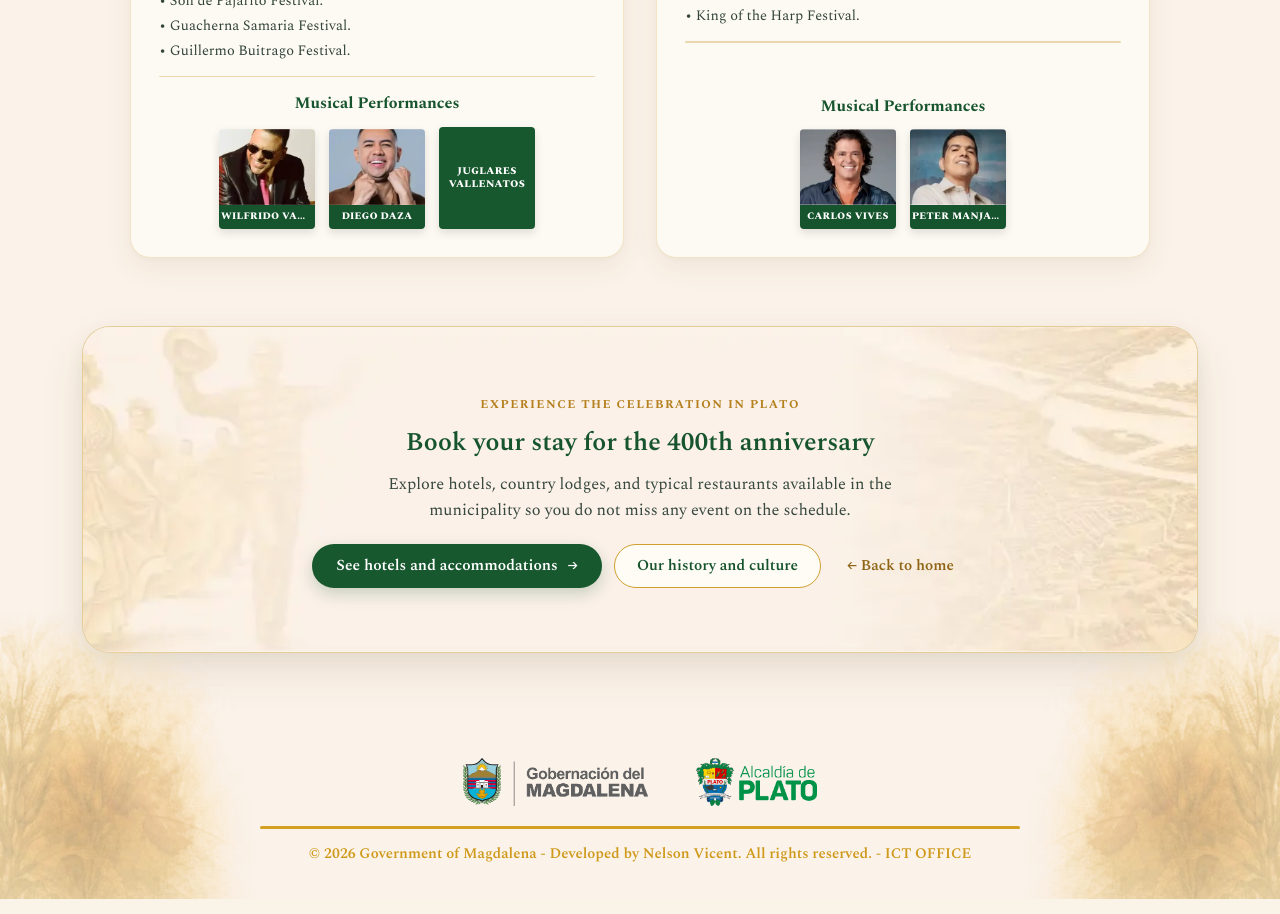
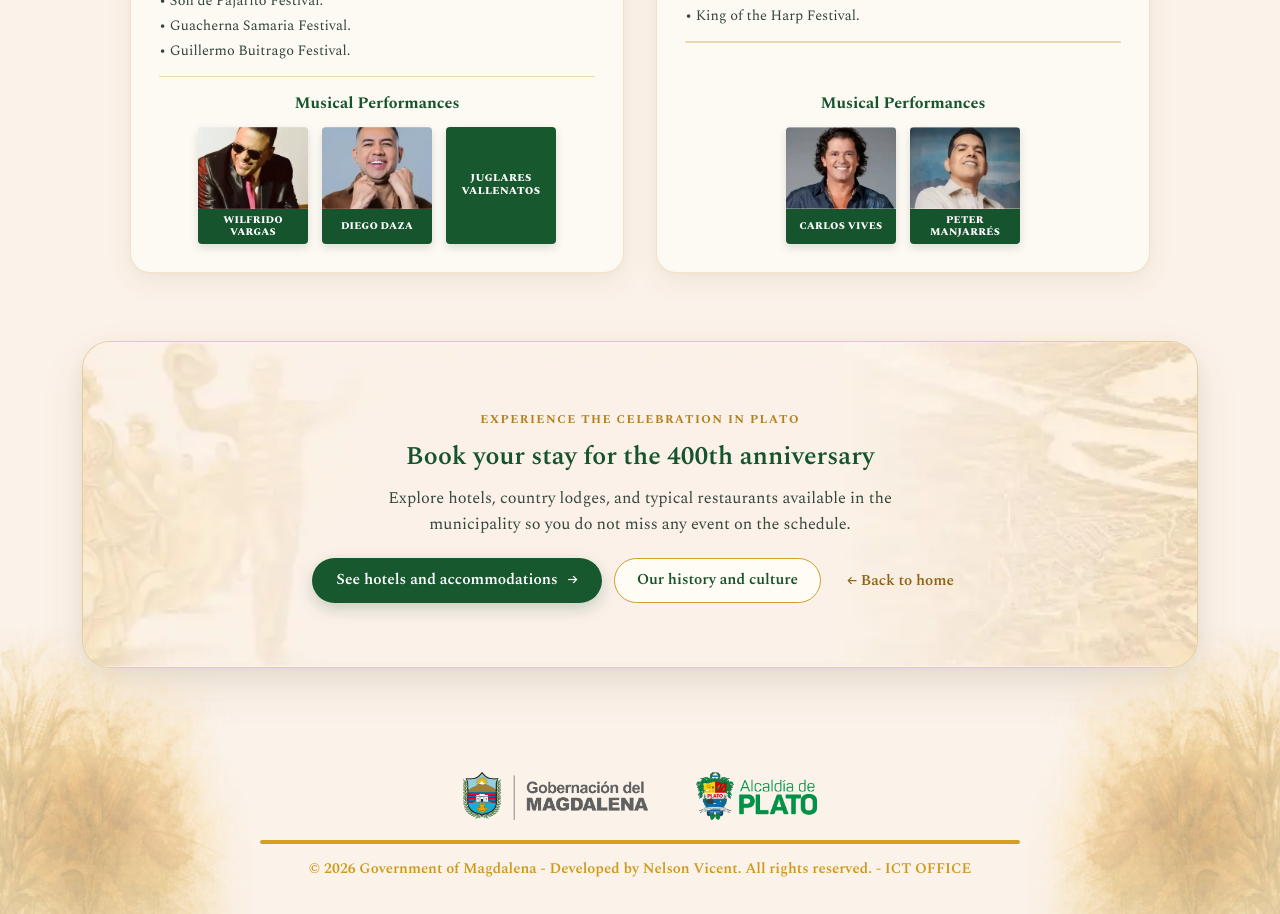
Before and after one commit to vicent1p/turismo-frontend, an Angular app: page /programacion in a window 1280 px wide. Shown: the part 1760-2674 px from the top of the page. Built offline with nearby package versions, Linux system fonts and the light colour scheme.

Commit message:
style(programacion): show full artist names without truncation in lineup cards

```diff
--- a/src/app/pages/programacion/programacion.css
+++ b/src/app/pages/programacion/programacion.css
@@ -479,9 +479,10 @@
 
 .artists-cards-row {
   display: flex;
-  align-items: flex-end;
+  align-items: stretch;
   justify-content: center;
-  gap: clamp(8px, 1.2vw, 14px);
+  flex-wrap: wrap;
+  gap: clamp(8px, 1.4vw, 14px);
   width: 100%;
 }
 
@@ -489,7 +490,7 @@
   display: flex;
   flex-direction: column;
   align-items: center;
-  width: clamp(80px, 10vw, 96px);
+  width: clamp(92px, 11vw, 110px);
   flex-shrink: 0;
   border-radius: 4px;
   overflow: hidden;
@@ -498,31 +499,38 @@
 
 .artist-lineup-img {
   width: 100%;
-  height: clamp(66px, 8vw, 76px);
+  height: clamp(70px, 8.5vw, 82px);
   object-fit: cover;
   object-position: center 20%;
   display: block;
+  flex-shrink: 0;
 }
 
 .artist-pill-label {
   width: 100%;
+  flex: 1;
   background: #16542d;
   color: #ffffff;
   font-family: 'Spectral', Georgia, serif;
-  font-size: 0.62rem;
+  font-size: 0.64rem;
   font-weight: 800;
   text-transform: uppercase;
   text-align: center;
-  padding: 4px 2px;
-  letter-spacing: 0.03em;
-  white-space: nowrap;
-  overflow: hidden;
-  text-overflow: ellipsis;
+  padding: 5px 3px;
+  letter-spacing: 0.02em;
+  line-height: 1.2;
+  white-space: normal;
+  display: flex;
+  align-items: center;
+  justify-content: center;
+  min-height: 32px;
+  word-break: normal;
 }
 
 .artist-tile-green {
   width: 100%;
-  height: clamp(88px, 10.5vw, 102px);
+  height: 100%;
+  min-height: clamp(102px, 12vw, 116px);
   background: #18582e;
   color: #ffffff;
   display: flex;
@@ -530,11 +538,11 @@
   justify-content: center;
   text-align: center;
   font-family: 'Spectral', Georgia, serif;
-  font-size: 0.64rem;
+  font-size: 0.66rem;
   font-weight: 800;
   text-transform: uppercase;
   line-height: 1.25;
-  padding: 6px;
+  padding: 8px 6px;
   letter-spacing: 0.03em;
 }
 
```
